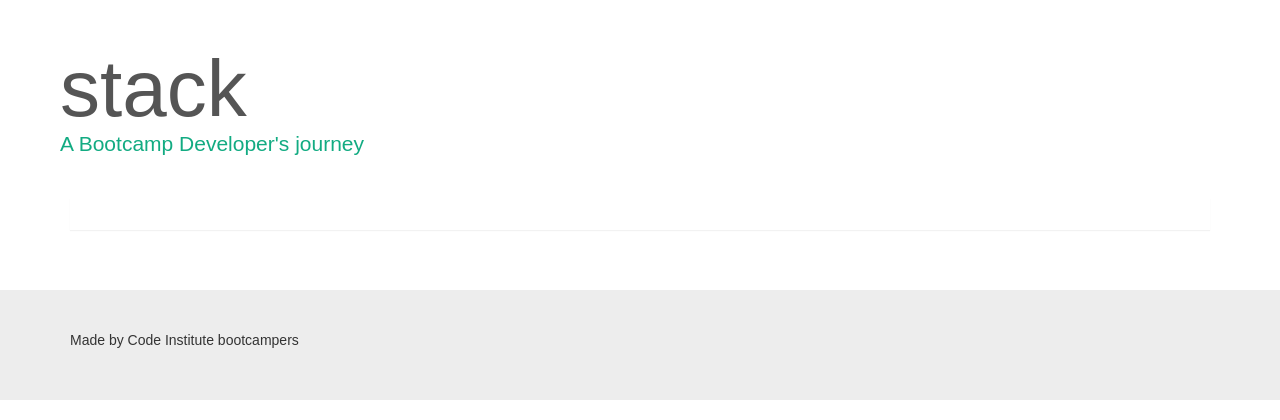
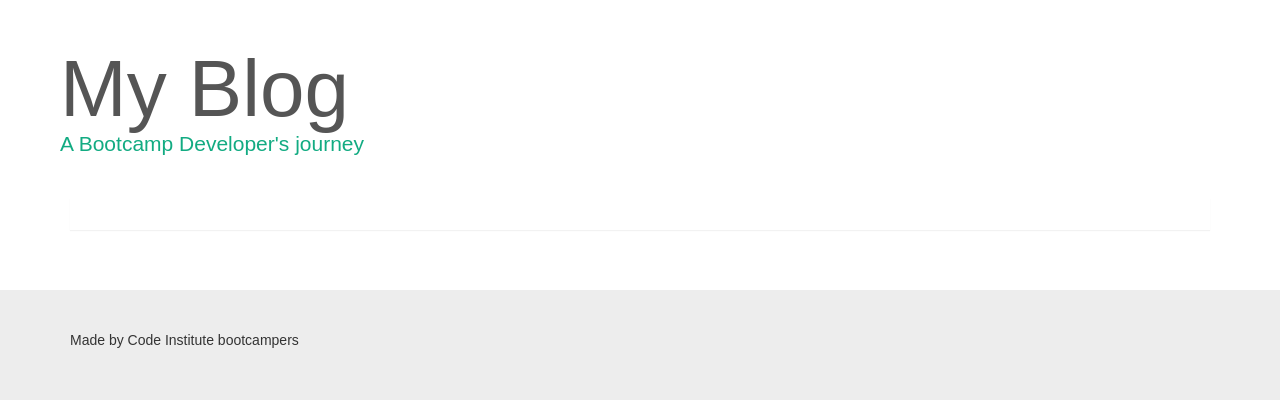
Before and after one commit to LivHed/django-blog, a Django app: page /posts/ in a window 1280 px wide. Shown: the part 51-471 px from the top of the page. Run offline with Django 3.2, Linux system fonts and the light colour scheme; data that the repository does not hold is empty; some libraries are stand-ins or nearby versions.

Commit message:
Change h1

```diff
--- a/templates/base.html
+++ b/templates/base.html
@@ -32,7 +32,7 @@
         <div id="masthead">
             <div class="container">
                 <div class="row">
-                    <h1> stack
+                    <h1> My Blog
                         <p id="logo" class="lead">A Bootcamp Developer's journey</p>
                     </h1>
                 </div>
```
